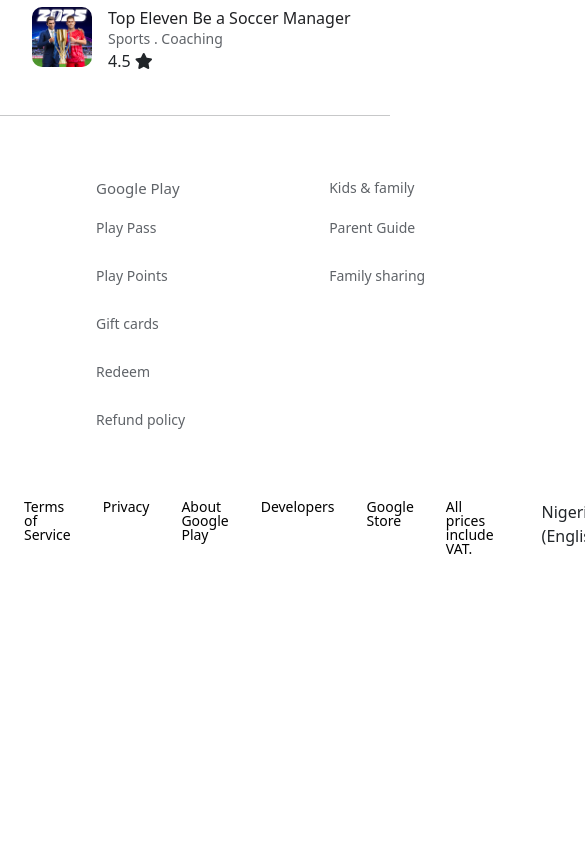
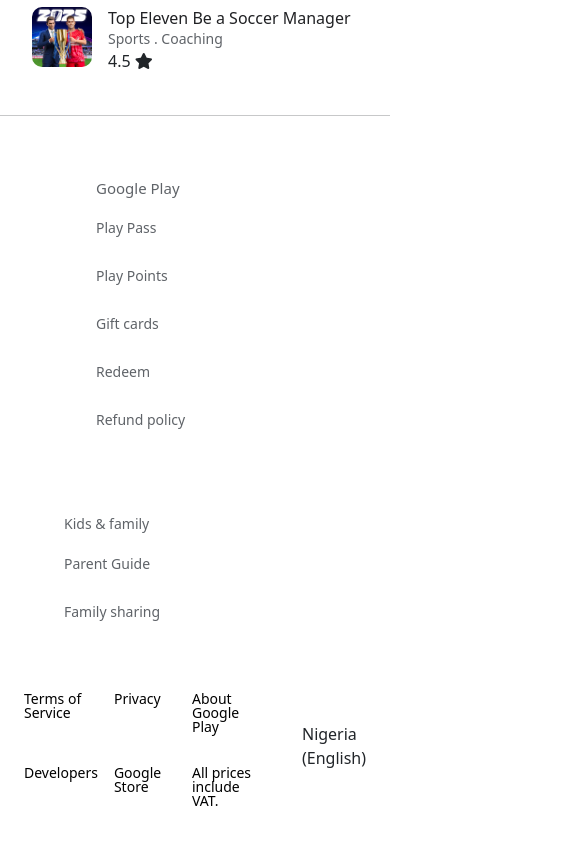
Before and after one commit to Danboy-cyber/PLAYSTORE-PROJECT, a plain HTML site: page index.html in a window 390 px wide. Shown: the part 953-1804 px from the top of the page, 585 px wide, since content can reach past the window. Before the commit the page ends 1629 px from the top, so only its background shows below. Drawn offline with nearby package versions, Linux system fonts and the light colour scheme.

Commit message:
i adjust something

```diff
--- a/css/father.css
+++ b/css/father.css
@@ -315,8 +315,8 @@ header{
 
 
     .do .it{
-        display: grid;
-        grid-template-columns: 1fr 1fr 1fr 1fr 1fr 1fr;
+        display: flex;
+        flex-wrap: wrap;
         /* flex-wrap: wrap; */
         grid-template-rows: 1fr;
         gap: 2rem;
--- a/css/global.css
+++ b/css/global.css
@@ -439,7 +439,7 @@ header{
 .not .least{
     display: flex;
     justify-content: space-between;
-    /* flex-wrap: wrap; */
+    flex-wrap: wrap;
 }
 
 .least .but{
@@ -497,10 +497,11 @@ header{
 
     .do .it{
         display: grid;
-        grid-template-columns: 1fr 1fr 1fr 1fr 1fr 1fr;
-        /* flex-wrap: wrap; */
-        grid-template-rows: 1fr;
-        gap: 2rem;
+        grid-template-columns: 1fr 1fr 1fr;
+        flex-wrap: wrap;
+        grid-template-rows: 1fr 1fr;
+        gap: 1rem;
+        font-size: 5px;
         /* margin: 2rem 1rem 1.5rem 1.5rem; */
     }
 
```
